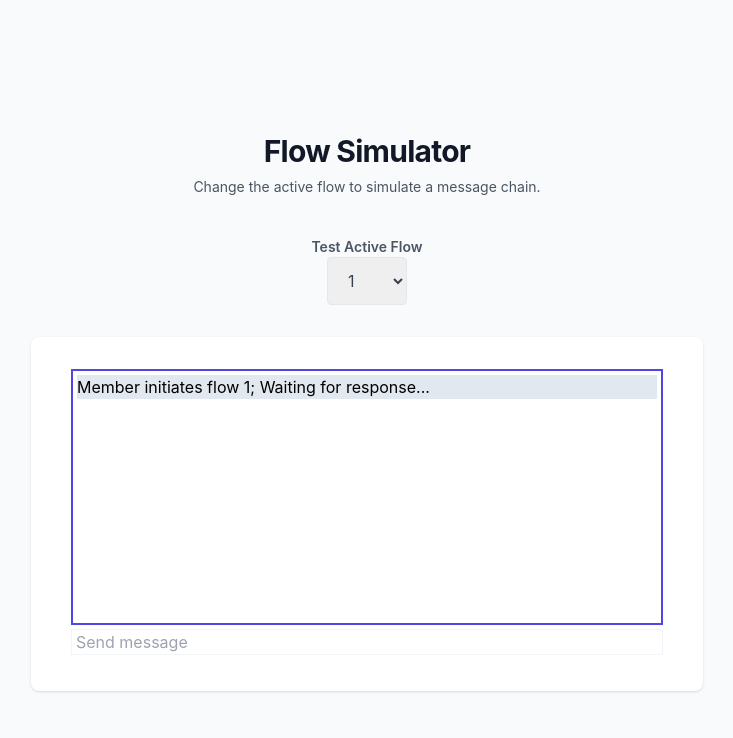
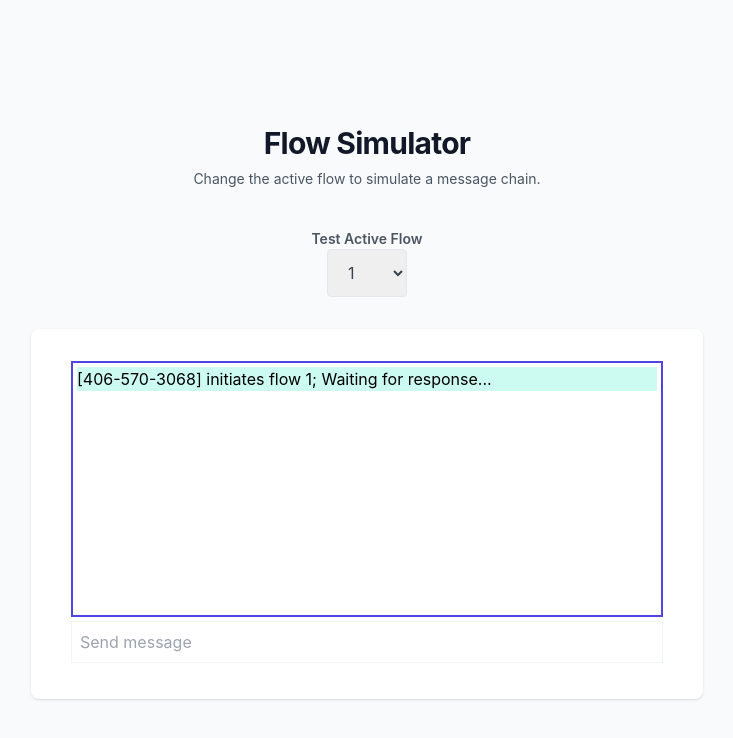
Before and after one commit to strive-messaging/FullStackExercise, a Next.js app: page / in a window 1280 px wide. Shown: the top 738 px of the page, without its empty margins (273-1006 px from the left). Built offline with nearby package versions, Linux system fonts and the light colour scheme.

Commit message:
Polished the frontend behavior a little

```diff
--- a/pages/index.tsx
+++ b/pages/index.tsx
@@ -1,62 +1,100 @@
 import Head from 'next/head'
-import { Member, MemberMessage } from "../lib/models";
-import { ChangeEvent, KeyboardEvent, useEffect, useState } from 'react'
+import { MemberMessage } from '../lib/models'
+import { ChangeEvent, KeyboardEvent, useEffect, useRef, useState } from 'react'
 
-async function simulateFlow(flowId: number, member: any, message: string) {
+async function simulateFlow(
+  flowId: number,
+  phoneNumber: string,
+  message: string,
+  resetSimulator: boolean = false
+) {
   const res = await fetch(`/api/flows/${flowId}/simulate`, {
     method: 'POST',
     headers: {
       'Content-Type': 'application/json',
     },
     body: JSON.stringify({
-      member,
+      phoneNumber,
       message,
-      startIndex: 0,
+      resetSimulator,
     }),
   })
-  console.warn("res", res)
-  return res
+
+  // if flow or member are not known.
+  if (res.ok) {
+    const data = await res.json()
+    return data
+  }
 }
 
 export default function Home() {
   const [flowId, setFlowId] = useState(1)
 
-  // Dummy Member; Unclear if this should be removed later.
-  const member: Member = {
-    id: 418,
-    name: 'Jake Dolan',
-    email: 'jake@cascadin.com',
-    phoneNumber: '406-570-3068',
-    isSubscribed: false,
+  // Phone Number to identify the member.
+  const phoneNumber = '406-570-3068'
+
+  // Initial message from user initiating flow.
+  const initialMessage: MemberMessage = {
+    message: `[${phoneNumber}] initiates flow ${flowId}; Waiting for response...`,
+    isMember: true,
   }
 
-  // Initial message from user initiating flow.
-  const initialMessage: MemberMessage = {message: `Member initiates flow ${flowId}; Waiting for response...`}
-
   // This format provided for convenience. Please change if necessary.
-  const [messages, setMessages] = useState([initialMessage])
+  const [messages, setMessages] = useState([initialMessage] as MemberMessage[])
 
   // Message to bind to the message text input.
-  const [memberMessage , setMemberMessage] = useState('')
+  const initialMemberMessage: MemberMessage = { message: '', isMember: true }
+  const [memberMessage, setMemberMessage] = useState(initialMemberMessage)
+
+  // Adds messages to the state.
+  const addMessages = (newMessages: MemberMessage[]) => {
+    setMessages((existingMessages) => existingMessages.concat(newMessages))
+  }
+
+  // Handles adding the messages from a response. Converts the strings from server to MemberMessages.
+  const handleFlowResponse = (data: any) => {
+    if (data?.messages && Array.isArray(data.messages)) {
+      const serverMessages = data.messages.map((message: string) => {
+        return {
+          message: message,
+          isMember: false,
+        }
+      })
+
+      addMessages(serverMessages)
+    }
+  }
 
   // initiate a new flow when flowId changes.
   useEffect(() => {
     // member initiates new flow with message.
-    setMessages([initialMessage]);
+    setMessages(() => [initialMessage])
 
     // submit request to the api
-    simulateFlow(flowId, member, '')
-  }, [flowId]);
+    simulateFlow(flowId, phoneNumber, '', true).then((data: object) => {
+      if (!data) return
+
+      handleFlowResponse(data)
+    })
+  }, [flowId])
+
+  // light hack to scroll to bottom if messages start to scroll.
+  const scrollToBottomRef = useRef<null | HTMLDivElement>(null)
+  useEffect(() => {
+    scrollToBottomRef.current?.scrollIntoView({ behavior: 'smooth' })
+  }, [messages])
 
   /**
    * Handles changing the active flow.
    */
-  const onActiveFlowChange = (e: ChangeEvent<HTMLSelectElement>) => setFlowId(parseInt(e.target.value || '1', 10))
+  const onActiveFlowChange = (e: ChangeEvent<HTMLSelectElement>) =>
+    setFlowId(parseInt(e.target.value || '1', 10))
 
   /**
    * Handles setting value of member message.
    */
-  const onMessageChange = (e: ChangeEvent<HTMLInputElement>) => setMemberMessage(e.target.value)
+  const onMessageChange = (e: ChangeEvent<HTMLInputElement>) =>
+    setMemberMessage({ message: e.target.value, isMember: true })
 
   /**
    * Handles key presses in the response text field.
@@ -64,12 +102,17 @@ export default function Home() {
   const onMessageKeyPress = (e: KeyboardEvent<HTMLInputElement>) => {
     if (e.key === 'Enter') {
       // add message to messages
-      messages.push({message: memberMessage})
+      addMessages([memberMessage])
+
+      // clear member message
+      setMemberMessage(initialMemberMessage)
 
       // submit message to api endpoint
-      simulateFlow(flowId, member, memberMessage).then((res: object) => {
-        // clear member message
-        setMemberMessage('')
+      simulateFlow(flowId, phoneNumber, memberMessage.message).then((data: object) => {
+        if (!data) return
+
+        // update messages by response.
+        handleFlowResponse(data)
       })
     }
   }
@@ -92,7 +135,12 @@ export default function Home() {
             </p>
           </div>
           <div className="mt-8 mx-auto max-w-sm text-center">
-            <label className="block mt-2 font-semibold text-center text-sm text-gray-600 " htmlFor="active-flow">Test Active Flow</label>
+            <label
+              className="block mt-2 font-semibold text-center text-sm text-gray-600 "
+              htmlFor="active-flow"
+            >
+              Test Active Flow
+            </label>
             <select
               className="border mx-auto border-gray-200 text-gray-700 py-3 px-4 pr-8 rounded leading-tight focus:outline-none focus:bg-white focus:border-gray-500"
               id="active-flow"
@@ -106,21 +154,24 @@ export default function Home() {
 
           <div className="mt-8 sm:mx-auto sm:w-full sm:max-w-2xl">
             <div className="bg-white py-8 px-4 shadow sm:rounded-lg sm:px-10">
-              <div className="border-solid border-2 border-indigo-600 h-64">
+              <div className="border-solid border-2 border-indigo-600 h-64 overflow-auto">
                 {messages.map((m, i) => (
-                  <div key={i} className="m-1 bg-slate-200">
+                  <div key={i} className={'m-1 ' + (m.isMember ? 'bg-teal-100' : 'bg-slate-200')}>
                     {m.message}
                   </div>
                 ))}
+                <div ref={scrollToBottomRef} />
               </div>
               <div className="border-solid border border-slate-100 my-1">
-                <label className="sr-only" htmlFor="member-message">Message</label>
+                <label className="sr-only" htmlFor="member-message">
+                  Message
+                </label>
                 <input
-                  className="w-full px-1"
+                  className="w-full p-2"
                   id="member-message"
                   onChange={onMessageChange}
                   onKeyPress={onMessageKeyPress}
-                  value={memberMessage}
+                  value={memberMessage.message}
                   placeholder="Send message"
                   type="text"
                 />
```
